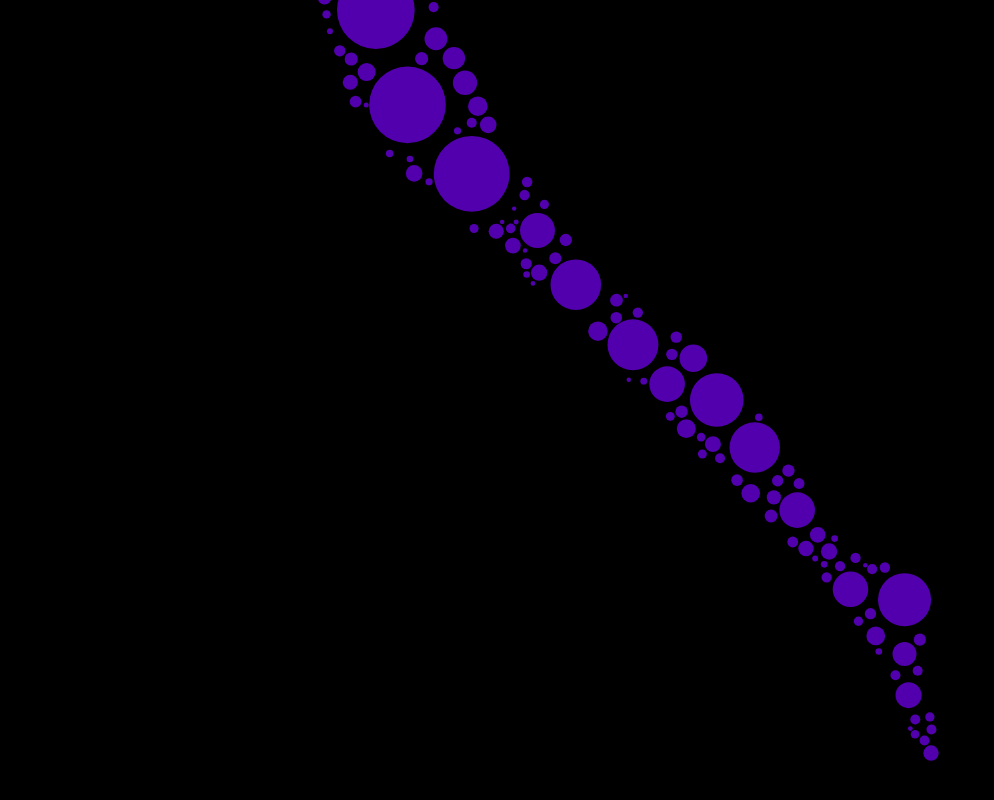
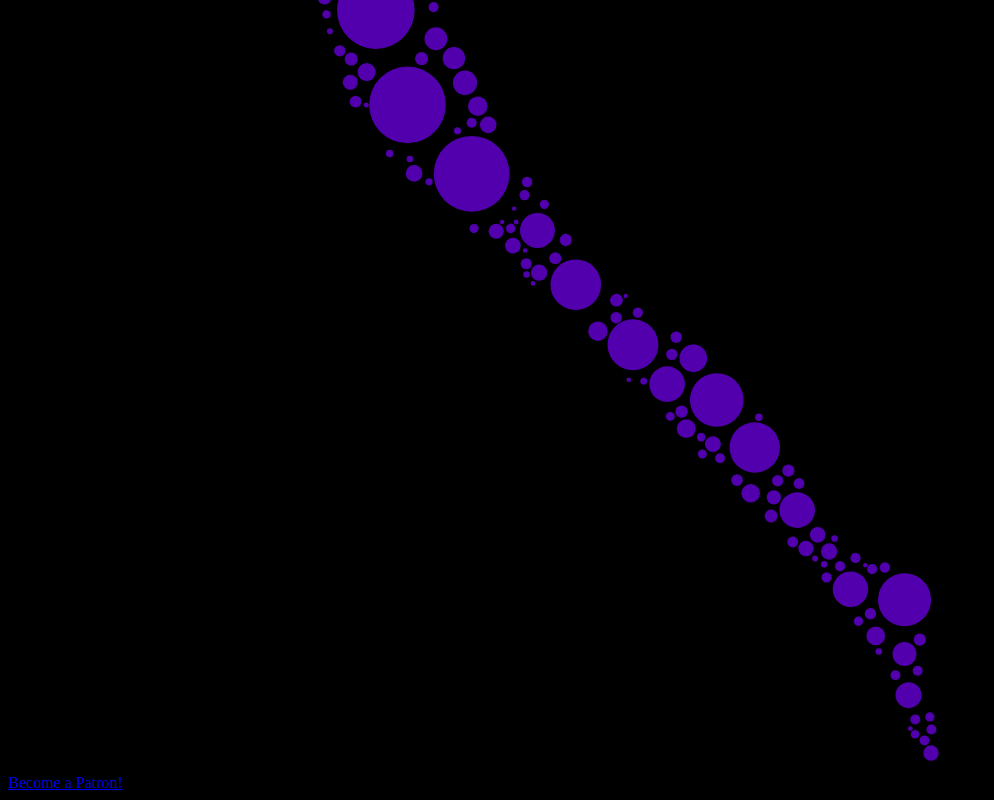
Before and after one commit to jnutt367/neon_angel, a plain HTML site: page index.html in a window 1280 px wide. Shown: the part 1092-1892 px from the top of the page, without its empty margins (0-994 px from the left). Drawn offline with nearby package versions, Linux system fonts and the light colour scheme.

Commit message:
Update index.html
aded become a patron button

```diff
--- a/index.html
+++ b/index.html
@@ -783,6 +783,7 @@
 	<circle cx="767.428" cy="535.416" r="2.5975"/>
 </g>
 </svg>
+	<a href="https://www.patreon.com/bePatron?u=61639897" data-patreon-widget-type="become-patron-button">Become a Patron!</a><script async src="https://c6.patreon.com/becomePatronButton.bundle.js"></script>
     <script src="https://cdnjs.cloudflare.com/ajax/libs/gsap/3.6.1/gsap.min.js" integrity="sha512-cdV6j5t5o24hkSciVrb8Ki6FveC2SgwGfLE31+ZQRHAeSRxYhAQskLkq3dLm8ZcWe1N3vBOEYmmbhzf7NTtFFQ==" crossorigin="anonymous" referrerpolicy="no-referrer"></script>
     <script src="gsap.js"></script>
 
```
